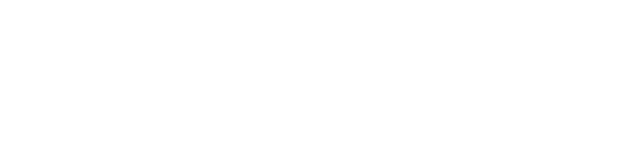
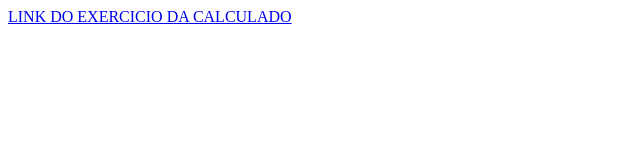
Before and after one commit to Jpdezoito/frontend_2, a plain HTML site: page index.html in a window 1280 px wide. Shown: the whole page, without its empty margins (0-640 px from the left). Drawn offline with Linux system fonts and the light colour scheme.

Commit message:
modifiquei index

```diff
--- a/index.html
+++ b/index.html
@@ -7,6 +7,6 @@
     <title>Document</title>
 </head>
 <body>
-    <a href="./EXERCICIOAULA003/index.html"></a>
+    <a href="./EXERCICIOAULA003/index.html">LINK DO EXERCICIO DA CALCULADO</a>
 </body>
 </html>
```
